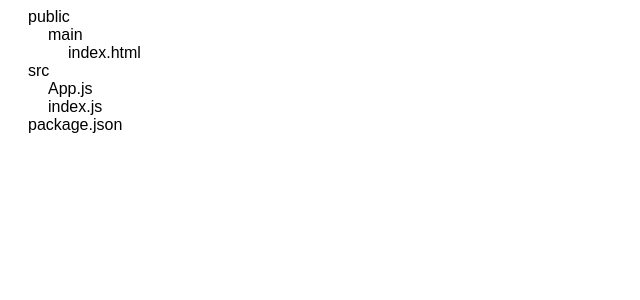
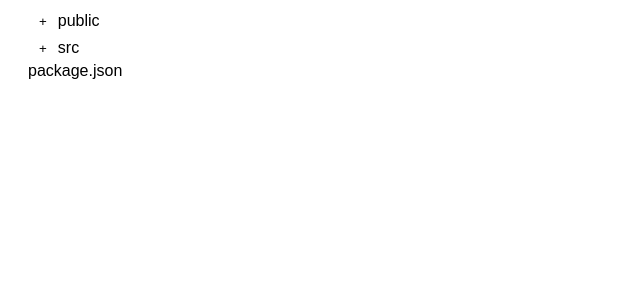
Before and after one commit to Sneha-KV/random-collection, a React (Vite) app: page / in a window 1280 px wide. Shown: the top 300 px of the page, without its empty margins (0-640 px from the left). Built offline with nearby package versions, Linux system fonts and the light colour scheme.

Commit message:
Folder open and close

```diff
--- a/index.css
+++ b/index.css
@@ -51,3 +51,14 @@
     padding-left: 20px;
     text-align: left;
 }
+
+.node-expand {
+    margin: 5px;
+    background: none;
+    border: none;
+}
+
+.node-expand:hover {
+    background: #3b83f64e;
+    outline: 1px solid;
+}
--- a/src/folder-file-structure/FolderFileStructureClone.js
+++ b/src/folder-file-structure/FolderFileStructureClone.js
@@ -12,17 +12,31 @@ import { mockFolderStructure } from "./mockFileData";
  */
 const FolderFileStructureClone = () => {
   const [data, setData] = useState(mockFolderStructure);
+  // Folder open - close status state
+  const [folderStatus, setFolderStatus] = useState({});
+
+  const updateFolderStatus = (folderId) => {
+    setFolderStatus((prev) => ({ ...prev, [folderId]: !!!prev[folderId] }));
+  };
 
   const ListStructure = ({ nodes }) => {
     return (
       <div className="node-list-container">
-        {nodes.map(({id, name, isFolder, children}) => {
+        {nodes.map(({ id, name, isFolder, children }) => {
           return (
             <div className="node-element" key={id}>
+              {isFolder && (
+                <button
+                  className="node-expand"
+                  onClick={() => updateFolderStatus(id)}
+                >
+                  {folderStatus[id] ? "-" : "+"}
+                </button>
+              )}
               <span>{name}</span>
-              {
-                isFolder && children && <ListStructure nodes={children} />
-              }
+              {isFolder && children && folderStatus[id] && (
+                <ListStructure nodes={children} />
+              )}
             </div>
           );
         })}
```
